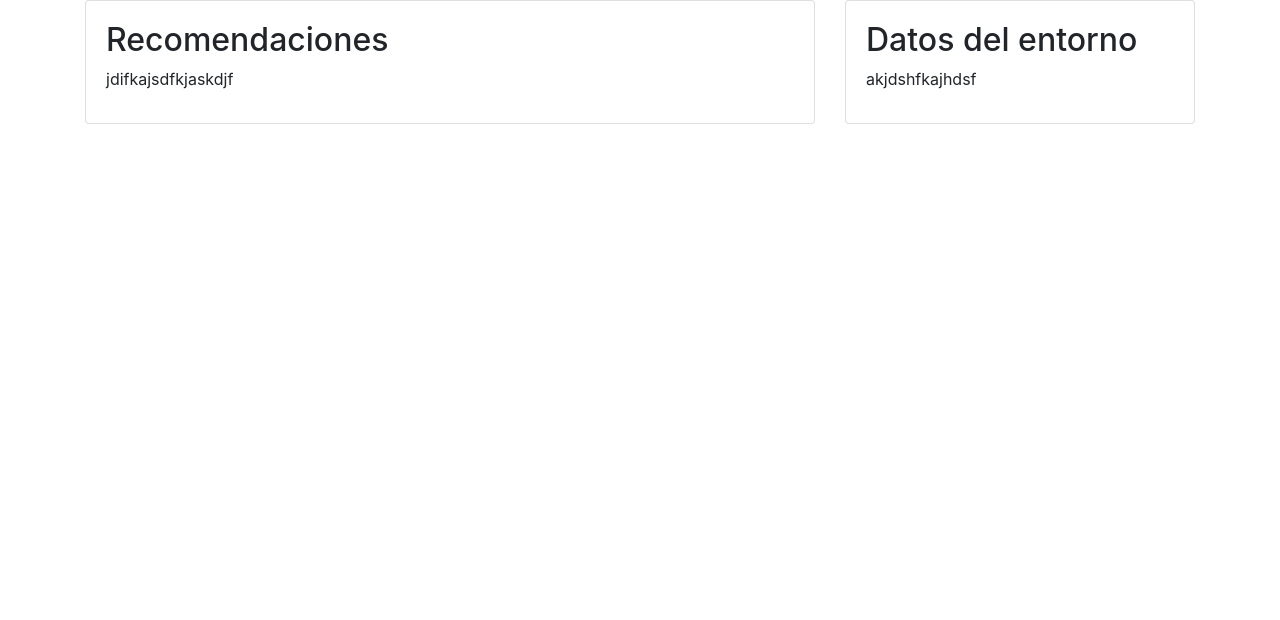
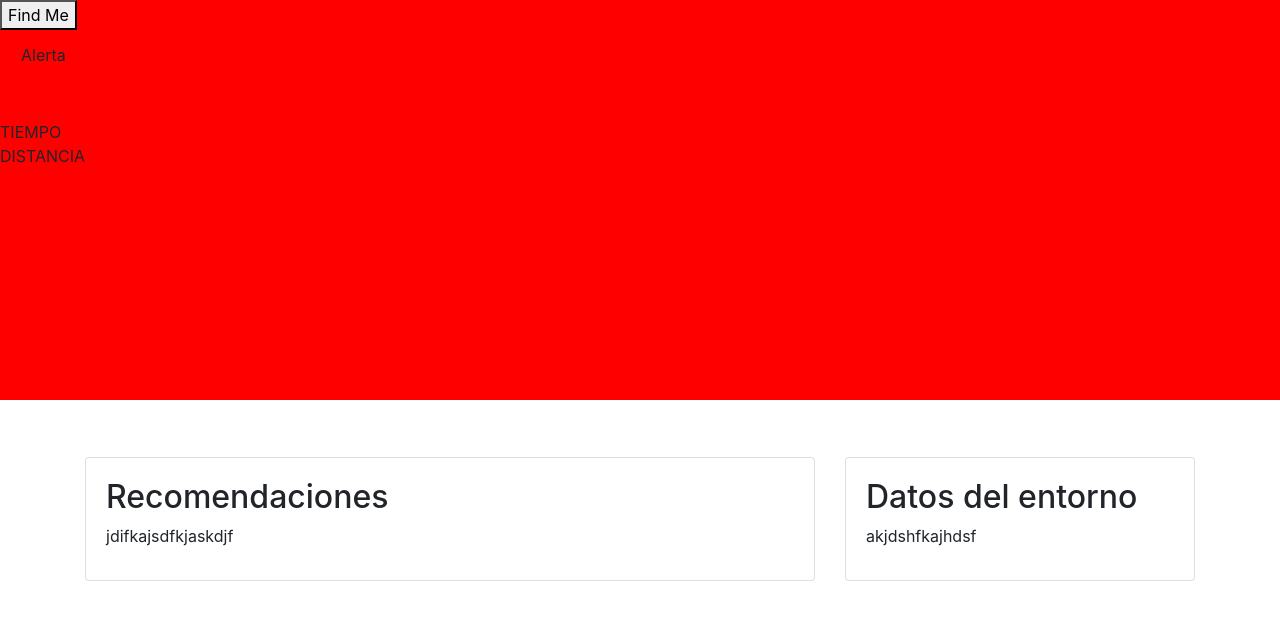
Before and after one commit to snvfyy/satia, a plain HTML site: page frontend/Index.html in a window 1280 px wide. Drawn offline with Linux system fonts and the light colour scheme.

Commit message:
update web

```diff
--- a/frontend/Index.html
+++ b/frontend/Index.html
@@ -6,23 +6,35 @@
     <meta http-equiv="X-UA-Compatible" content="IE=edge">
     <title>SATIA</title>
     <meta name="viewport" content="width=device-width, initial-scale=1">
-    <link rel="stylesheet" type="text/css" href="/satia/frontend/css/bootstrap.css">
-    <link rel="stylesheet" type="text/css" href="/satia/frontend/css/bootstrap-grid.css">
-    <link rel="stylesheet" type="text/css" media="screen" href="/satia/frontend/css/main.css" />
+    <link rel="stylesheet" type="text/css" href="css/bootstrap.css">
+    <link rel="stylesheet" type="text/css" href="css/bootstrap-grid.css">
+    <link rel="stylesheet" type="text/css" media="screen" href="css/main.css" />
 
-    <script src="/satia/frontend/js/jquery-3.3.1.js"></script>
-    <script src="/satia/frontend/js/main.js"></script>
+    <script src="js/jquery-3.3.1.js"></script>
+    <script src="js/main.js"></script>
 </head>
 
 <body>
     <header>
-        <div class="banner">
+        <div class="h-50 banner">
+                <button id="find_btn">Find Me</button>
+                <div id="result"></div>
+            <div class="alert">
+                Alerta
+            </div>
+            <br>
+            <div class="time">
+                TIEMPO
+            </div>
+            <div class="distance">
+                DISTANCIA
+            </div>
         </div>
 
         <div class="container">
             <div class="row">
 
-                <div class="col-lg-8">
+                <div class="col-lg-8 h-50 recommend">
                     <div class="card h-100">
                         <div class="card-body">
                             <div class="card-title">
@@ -37,7 +49,7 @@
                     </div>
                 </div>
 
-                <div class="col-lg-4">
+                <div class="col-lg-4 h-50 data">
                         <div class="card h-100">
                             <div class="card-body">
                                 <div class="card-title">
--- a/frontend/css/main.css
+++ b/frontend/css/main.css
@@ -0,0 +1,12 @@
+.banner{
+
+    background-color: red;
+}
+
+.recommend , .data{
+    margin: 5% auto;
+}
+
+.alert{
+
+}
```
Also changed, not shown: 1 other file.
